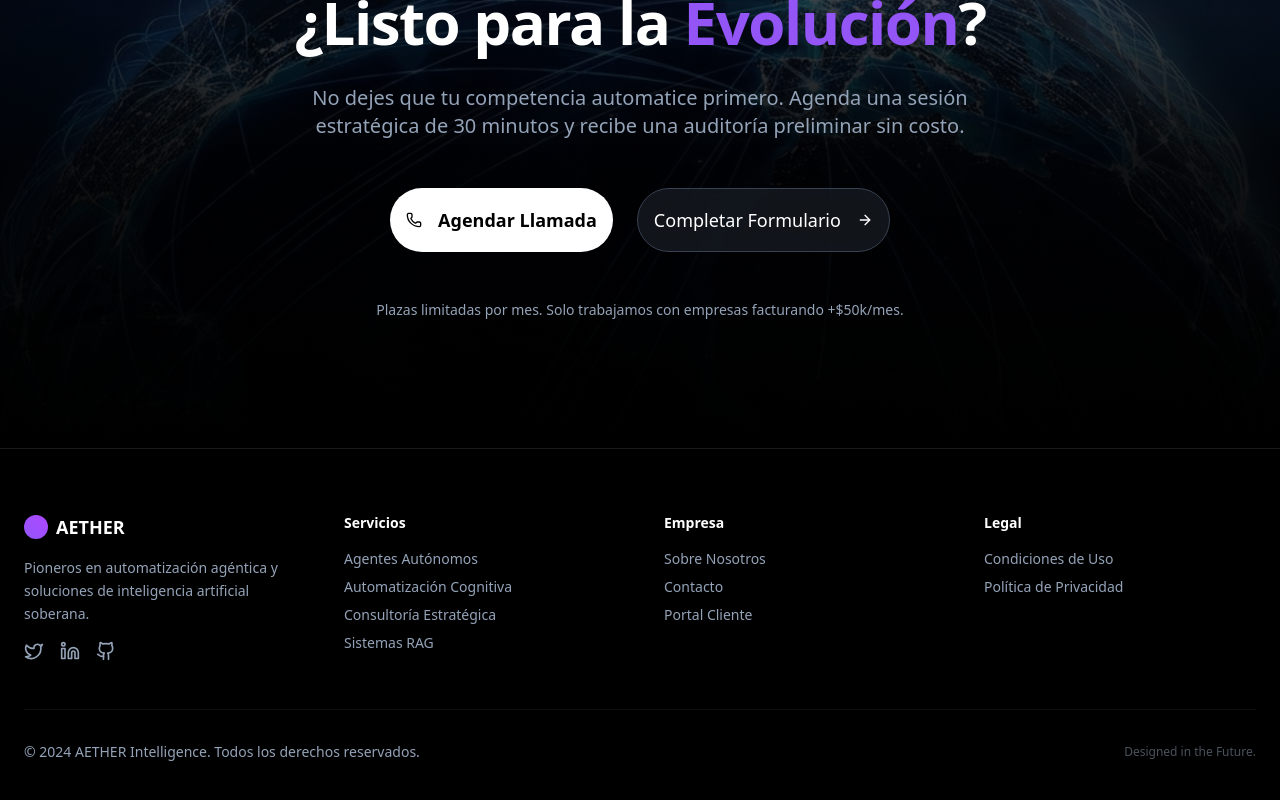
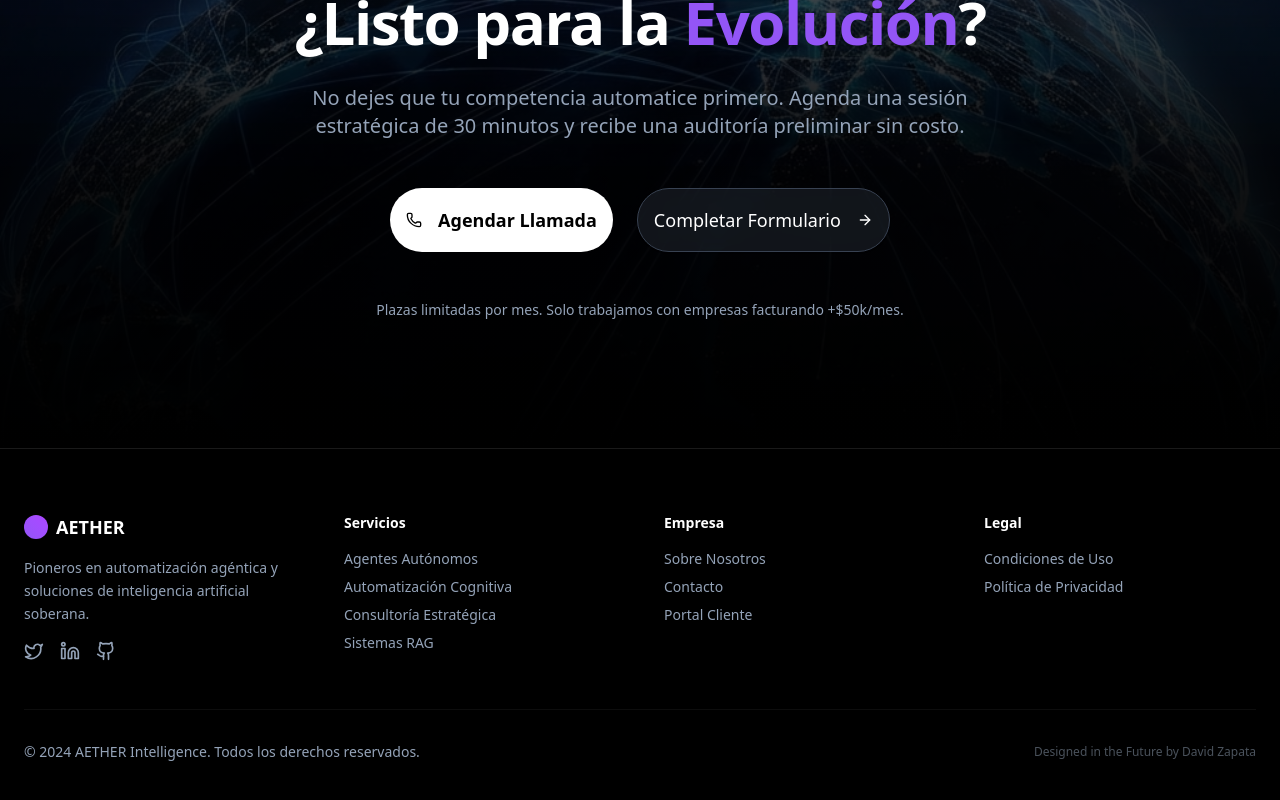
Before and after one commit to zapatacreativo-bit/eternal-test, a Next.js app: page / in a window 1280 px wide. Shown: the part 6807-7607 px from the top of the page. Built offline with nearby package versions, Linux system fonts and the light colour scheme.

Commit message:
feat: content updates

```diff
--- a/components/layout/Footer.tsx
+++ b/components/layout/Footer.tsx
@@ -52,7 +52,7 @@ export function Footer() {
 
             <div className="max-w-7xl mx-auto mt-12 pt-8 border-t border-white/5 flex flex-col md:flex-row justify-between items-center bg-transparent gap-4">
                 <p className="text-muted-foreground">© 2024 AETHER Intelligence. Todos los derechos reservados.</p>
-                <p className="text-xs text-muted-foreground/50">Designed in the Future.</p>
+                <p className="text-xs text-muted-foreground/50">Designed in the Future by David Zapata</p>
             </div>
         </footer>
     );
```
